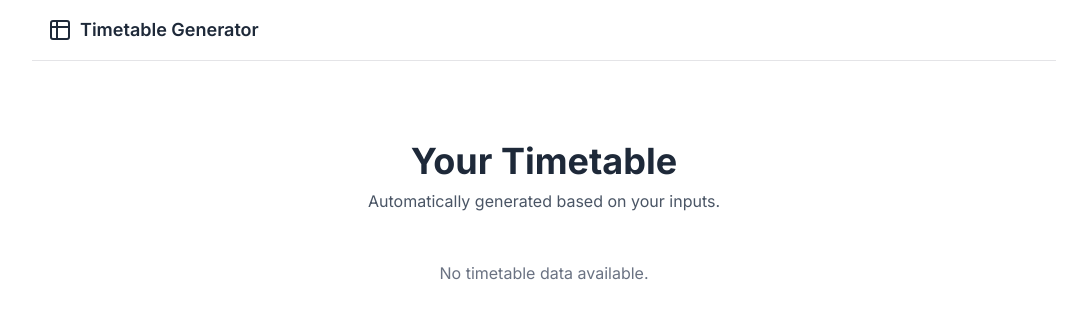
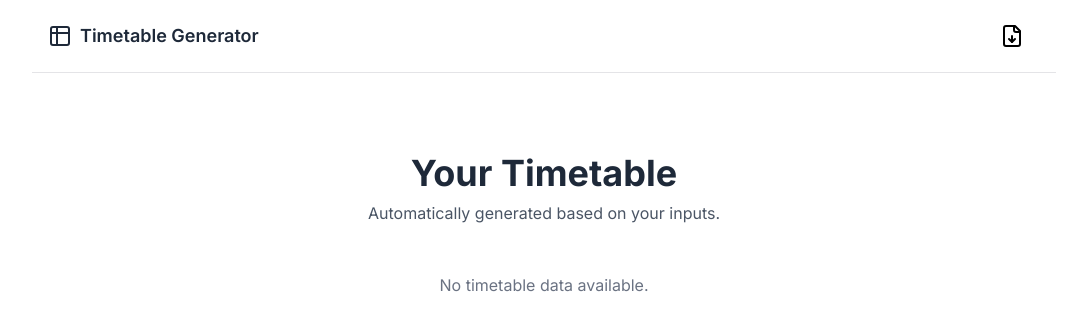
Before and after one commit to tamunyai/timetable-generator, a React (Vite) app in the folder frontend/: page /view in a window 1280 px wide. Shown: the top 330 px of the page, without its empty margins (96-1183 px from the left). Built offline with nearby package versions, Linux system fonts and the light colour scheme.

Commit message:
feat: add a print timetable to pdf button

```diff
--- a/frontend/src/pages/ViewTimetable.tsx
+++ b/frontend/src/pages/ViewTimetable.tsx
@@ -1,5 +1,6 @@
-import { useEffect, useState } from "react";
+import { useEffect, useRef, useState } from "react";
 import Layout from "./Layout";
+import { Button } from "../components";
 
 interface ModuleSlot {
   day: string;
@@ -15,270 +16,9 @@ interface TimetableData {
   [programme: string]: ModuleSlot[];
 }
 
-// const timetable: TimetableData = {
-//   "Computer Science": [
-//     {
-//       day: "Monday",
-//       start_time: "09:00",
-//       end_time: "11:00",
-//       module_name: "Data Structures",
-//       lecturer: "Dr. Smith",
-//       year: 2,
-//       units: 3,
-//     },
-//     {
-//       day: "Tuesday",
-//       start_time: "10:00",
-//       end_time: "12:00",
-//       module_name: "Algorithms",
-//       lecturer: "Prof. Lee",
-//       year: 2,
-//       units: 3,
-//     },
-//     {
-//       day: "Wednesday",
-//       start_time: "08:00",
-//       end_time: "10:00",
-//       module_name: "Operating Systems",
-//       lecturer: "Dr. Kumar",
-//       year: 3,
-//       units: 4,
-//     },
-//     {
-//       day: "Thursday",
-//       start_time: "11:00",
-//       end_time: "13:00",
-//       module_name: "Databases",
-//       lecturer: "Dr. Ahmed",
-//       year: 2,
-//       units: 3,
-//     },
-//     {
-//       day: "Friday",
-//       start_time: "09:00",
-//       end_time: "11:00",
-//       module_name: "Computer Networks",
-//       lecturer: "Ms. Chen",
-//       year: 3,
-//       units: 3,
-//     },
-//     {
-//       day: "Monday",
-//       start_time: "13:00",
-//       end_time: "15:00",
-//       module_name: "Web Development",
-//       lecturer: "Mr. Adams",
-//       year: 1,
-//       units: 3,
-//     },
-//     {
-//       day: "Tuesday",
-//       start_time: "14:00",
-//       end_time: "16:00",
-//       module_name: "Machine Learning",
-//       lecturer: "Dr. Grace",
-//       year: 4,
-//       units: 4,
-//     },
-//   ],
-//   "Information Systems": [
-//     {
-//       day: "Monday",
-//       start_time: "10:00",
-//       end_time: "12:00",
-//       module_name: "Business Intelligence",
-//       lecturer: "Dr. Mokoena",
-//       year: 3,
-//       units: 3,
-//     },
-//     {
-//       day: "Tuesday",
-//       start_time: "08:00",
-//       end_time: "10:00",
-//       module_name: "System Analysis",
-//       lecturer: "Prof. Joubert",
-//       year: 2,
-//       units: 3,
-//     },
-//     {
-//       day: "Wednesday",
-//       start_time: "10:00",
-//       end_time: "12:00",
-//       module_name: "IT Governance",
-//       lecturer: "Dr. Naidoo",
-//       year: 4,
-//       units: 2,
-//     },
-//     {
-//       day: "Thursday",
-//       start_time: "09:00",
-//       end_time: "11:00",
-//       module_name: "Database Design",
-//       lecturer: "Mr. van Wyk",
-//       year: 2,
-//       units: 3,
-//     },
-//     {
-//       day: "Friday",
-//       start_time: "12:00",
-//       end_time: "14:00",
-//       module_name: "ERP Systems",
-//       lecturer: "Ms. Nkosi",
-//       year: 3,
-//       units: 3,
-//     },
-//     {
-//       day: "Monday",
-//       start_time: "14:00",
-//       end_time: "16:00",
-//       module_name: "Project Management",
-//       lecturer: "Dr. Phiri",
-//       year: 2,
-//       units: 2,
-//     },
-//     {
-//       day: "Thursday",
-//       start_time: "13:00",
-//       end_time: "15:00",
-//       module_name: "Information Security",
-//       lecturer: "Mr. Dlamini",
-//       year: 4,
-//       units: 4,
-//     },
-//   ],
-//   "Software Engineering": [
-//     {
-//       day: "Monday",
-//       start_time: "09:00",
-//       end_time: "11:00",
-//       module_name: "Software Design Patterns",
-//       lecturer: "Dr. Banda",
-//       year: 3,
-//       units: 3,
-//     },
-//     {
-//       day: "Tuesday",
-//       start_time: "11:00",
-//       end_time: "13:00",
-//       module_name: "Agile Development",
-//       lecturer: "Ms. Radebe",
-//       year: 2,
-//       units: 3,
-//     },
-//     {
-//       day: "Wednesday",
-//       start_time: "08:00",
-//       end_time: "10:00",
-//       module_name: "Mobile App Development",
-//       lecturer: "Mr. Sibanda",
-//       year: 3,
-//       units: 3,
-//     },
-//     {
-//       day: "Thursday",
-//       start_time: "10:00",
-//       end_time: "12:00",
-//       module_name: "DevOps Fundamentals",
-//       lecturer: "Dr. Masuku",
-//       year: 4,
-//       units: 3,
-//     },
-//     {
-//       day: "Friday",
-//       start_time: "13:00",
-//       end_time: "15:00",
-//       module_name: "Software Testing",
-//       lecturer: "Ms. Petersen",
-//       year: 2,
-//       units: 2,
-//     },
-//     {
-//       day: "Tuesday",
-//       start_time: "14:00",
-//       end_time: "16:00",
-//       module_name: "Requirements Engineering",
-//       lecturer: "Prof. Mahlangu",
-//       year: 3,
-//       units: 3,
-//     },
-//     {
-//       day: "Wednesday",
-//       start_time: "12:00",
-//       end_time: "14:00",
-//       module_name: "Human-Computer Interaction",
-//       lecturer: "Dr. Zulu",
-//       year: 2,
-//       units: 2,
-//     },
-//   ],
-//   "Artificial Intelligence": [
-//     {
-//       day: "Monday",
-//       start_time: "08:00",
-//       end_time: "10:00",
-//       module_name: "Intro to AI",
-//       lecturer: "Dr. Opoku",
-//       year: 3,
-//       units: 3,
-//     },
-//     {
-//       day: "Tuesday",
-//       start_time: "13:00",
-//       end_time: "15:00",
-//       module_name: "Neural Networks",
-//       lecturer: "Prof. Molefe",
-//       year: 4,
-//       units: 4,
-//     },
-//     {
-//       day: "Wednesday",
-//       start_time: "10:00",
-//       end_time: "12:00",
-//       module_name: "Natural Language Processing",
-//       lecturer: "Ms. Kgatle",
-//       year: 4,
-//       units: 3,
-//     },
-//     {
-//       day: "Thursday",
-//       start_time: "09:00",
-//       end_time: "11:00",
-//       module_name: "Reinforcement Learning",
-//       lecturer: "Dr. Mthimunye",
-//       year: 4,
-//       units: 4,
-//     },
-//     {
-//       day: "Friday",
-//       start_time: "14:00",
-//       end_time: "16:00",
-//       module_name: "Ethics in AI",
-//       lecturer: "Dr. Lekota",
-//       year: 3,
-//       units: 2,
-//     },
-//     {
-//       day: "Monday",
-//       start_time: "11:00",
-//       end_time: "13:00",
-//       module_name: "AI in Robotics",
-//       lecturer: "Mr. Okeke",
-//       year: 4,
-//       units: 3,
-//     },
-//     {
-//       day: "Wednesday",
-//       start_time: "14:00",
-//       end_time: "16:00",
-//       module_name: "Computer Vision",
-//       lecturer: "Dr. Ferreira",
-//       year: 4,
-//       units: 3,
-//     },
-//   ],
-// };
+const ViewTimetable = () => {
+  const printRef = useRef<HTMLDivElement>(null);
 
-const ViewTimetable = () => {
   const [timetable, setTimetable] = useState<TimetableData>({});
 
   useEffect(() => {
@@ -288,26 +28,62 @@ const ViewTimetable = () => {
     }
   }, []);
 
-  console.log(timetable);
+  const handlePrint = () => {
+    if (printRef.current) {
+      window.print();
+    }
+  };
 
   return (
-    <Layout title="View Timetable">
-      <section className="mx-auto px-4 py-20 max-w-5xl text-gray-800">
-        <div className="mb-12 text-center">
-          <h1 className="mb-2 font-bold text-3xl md:text-4xl">
+    <Layout
+      title="View Timetable"
+      headerRight={
+        <Button
+        onClick={handlePrint}
+          label={
+            <div title="Print">
+              <svg
+                xmlns="http://www.w3.org/2000/svg"
+                width="24"
+                height="24"
+                viewBox="0 0 24 24"
+                fill="none"
+                stroke="currentColor"
+                strokeWidth="2"
+                strokeLinecap="round"
+                strokeLinejoin="round"
+                className="w-6 h-6 lucide lucide-file-down-icon lucide-file-down"
+              >
+                <path d="M15 2H6a2 2 0 0 0-2 2v16a2 2 0 0 0 2 2h12a2 2 0 0 0 2-2V7Z" />
+                <path d="M14 2v4a2 2 0 0 0 2 2h4" />
+                <path d="M12 18v-6" />
+                <path d="m9 15 3 3 3-3" />
+              </svg>
+            </div>
+          }
+          className="print:hidden border-0"
+        />
+      }
+    >
+      <section
+        ref={printRef}
+        className="mx-auto px-4 py-20 print:py-8 max-w-5xl text-gray-800 print:text-black"
+      >
+        <div className="mb-12 print:mb-6 text-center">
+          <h1 className="mb-2 font-bold print:text-2xl text-3xl md:text-4xl">
             Your Timetable
           </h1>
-          <p className="text-gray-600">
+          <p className="text-gray-600 print:text-black print:text-sm">
             Automatically generated based on your inputs.
           </p>
         </div>
 
         {Object.entries(timetable).map(([program, slots]) => (
-          <div key={program} className="mb-10">
-            <h2 className="mb-4 font-semibold text-xl">{program}</h2>
+          <div key={program} className="mb-10 break-inside-avoid-page">
+            <h2 className="mb-4 font-semibold print:text-lg text-xl">{program}</h2>
             <div className="overflow-x-auto">
-              <table className="border border-gray-200 min-w-full text-sm">
-                <thead className="bg-gray-100 text-left">
+              <table className="border border-gray-200 min-w-full print:text-xs text-sm print:border-collapse">
+                <thead className="bg-gray-100 print:bg-white text-left">
                   <tr>
                     <th className="px-4 py-2 border">Day</th>
                     <th className="px-4 py-2 border">Time</th>
@@ -337,7 +113,7 @@ const ViewTimetable = () => {
         ))}
 
         {Object.keys(timetable).length === 0 && (
-          <p className="text-gray-500 text-center">
+          <p className="print:hidden text-gray-500 text-center">
             No timetable data available.
           </p>
         )}
```
